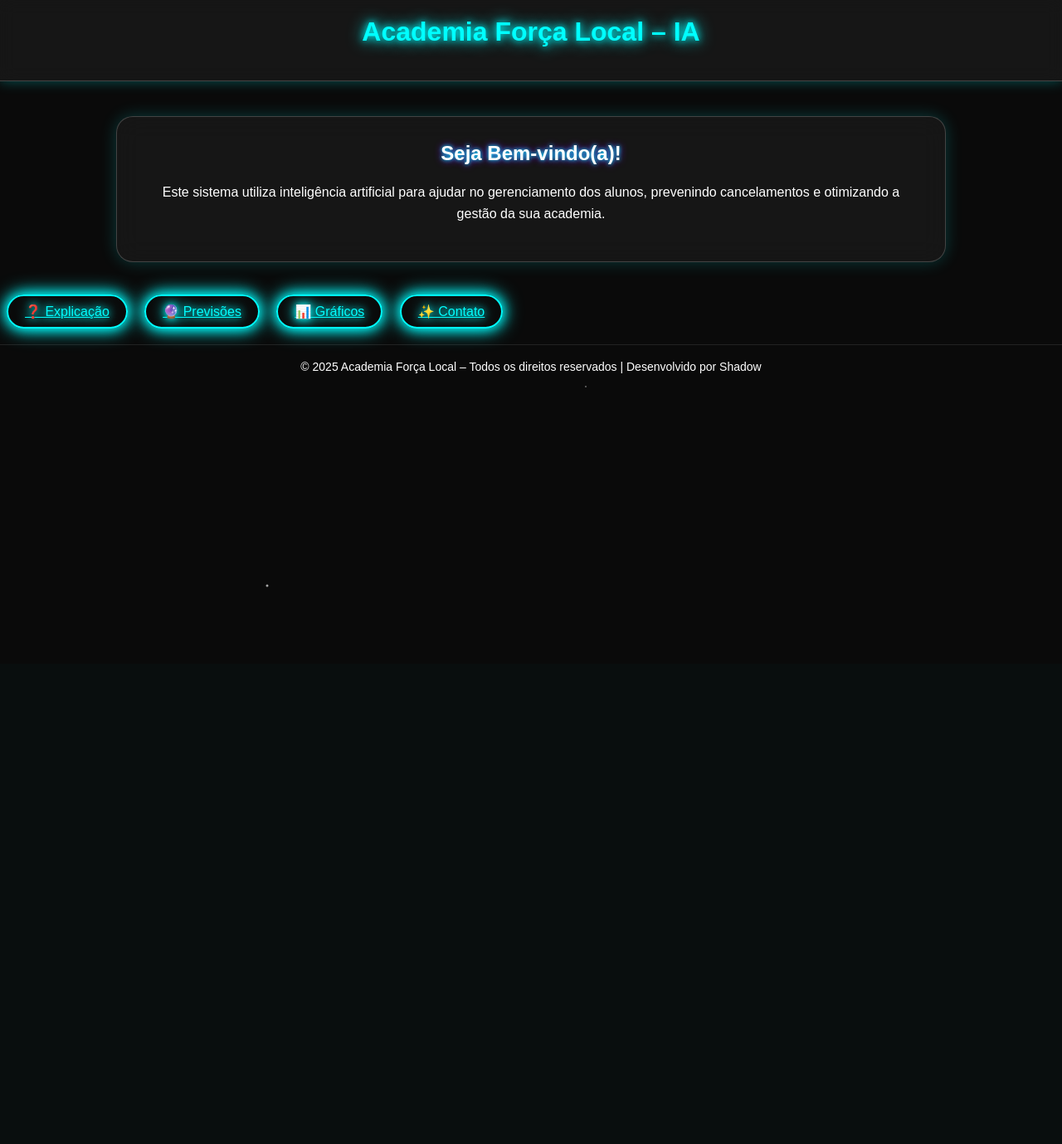
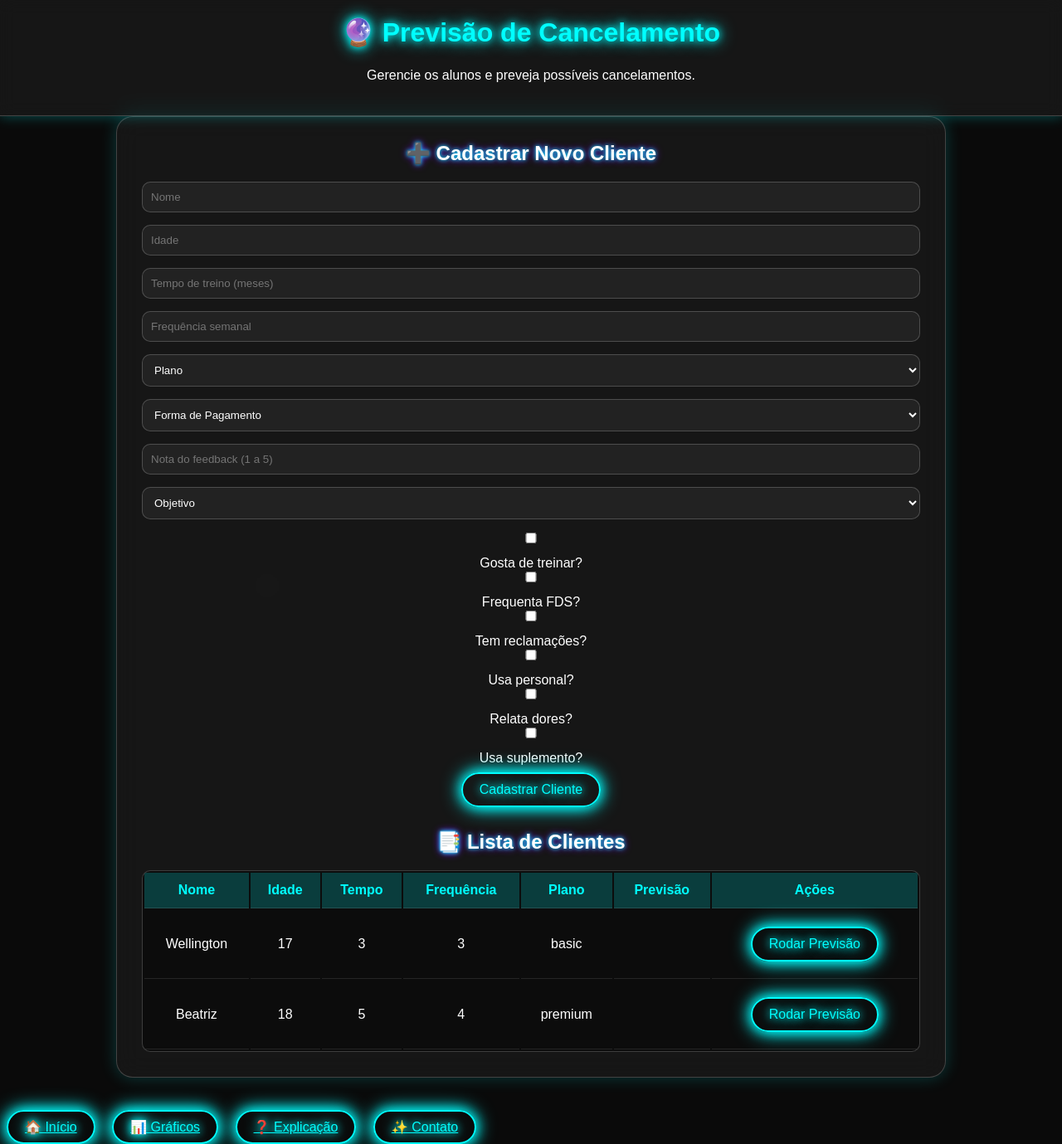
Before and after one commit to Wellington-v/projeto_final_academia_ia, a Flask app: page / in a window 1280 px wide. Shown: the whole page at 83% size. Before the commit the page ends 708 px from the top, so only its background shows below. Run offline with Flask 3, Linux system fonts and the light colour scheme.

Commit message:
melhoria nos codigos de templates, nova past criada e dados de banco de pessoas salvos

```diff
--- a/app.py
+++ b/app.py
@@ -11,6 +11,7 @@ app = Flask(__name__)
 # ==========================
 app.config['SQLALCHEMY_DATABASE_URI'] = 'sqlite:///academia.db'
 app.config['SQLALCHEMY_TRACK_MODIFICATIONS'] = False
+
 db = SQLAlchemy(app)
 
 # ==========================
@@ -23,6 +24,15 @@ class Cliente(db.Model):
     tempo = db.Column(db.Integer, nullable=False)
     frequencia = db.Column(db.Integer, nullable=False)
     plano = db.Column(db.String(50), nullable=False)
+    forma_pagamento = db.Column(db.String(50), nullable=False)
+    feedback = db.Column(db.Integer, nullable=False)
+    objetivo = db.Column(db.String(50), nullable=False)
+    gosta_treino = db.Column(db.Integer, nullable=False)
+    frequenta_fds = db.Column(db.Integer, nullable=False)
+    reclamacoes = db.Column(db.Integer, nullable=False)
+    usa_personal = db.Column(db.Integer, nullable=False)
+    tem_dores = db.Column(db.Integer, nullable=False)
+    usa_suplemento = db.Column(db.Integer, nullable=False)
     previsao = db.Column(db.String(100), nullable=True)
 
 # ==========================
@@ -44,34 +54,15 @@ except Exception as e:
 # ==========================
 @app.route('/')
 def home():
-    return render_template('home.html')
-
-@app.route('/explicacao')
-def explicacao():
-    return render_template('explicacao.html')
-
-@app.route('/contato')
-def contato():
-    return render_template('contato.html')
+    clientes = Cliente.query.all()
+    return render_template('index.html', clientes=clientes)
 
 @app.route('/graficos')
 def graficos():
     clientes = Cliente.query.all()
-
     risco = sum(1 for c in clientes if c.previsao and '⚠️' in c.previsao)
     seguro = sum(1 for c in clientes if c.previsao and '✅' in c.previsao)
-
-    return render_template(
-        'graficos.html',
-        dados=clientes,
-        risco=risco,
-        seguro=seguro
-    )
-
-@app.route('/previsao')
-def previsao():
-    clientes = Cliente.query.all()
-    return render_template('index.html', clientes=clientes)
+    return render_template('graficos.html', dados=clientes, risco=risco, seguro=seguro)
 
 # ==========================
 # 🔥 API — CADASTRO CLIENTE
@@ -86,31 +77,21 @@ def add_cliente():
         tempo=data['tempo'],
         frequencia=data['frequencia'],
         plano=data['plano'],
+        forma_pagamento=data['forma_pagamento'],
+        feedback=data['feedback'],
+        objetivo=data['objetivo'],
+        gosta_treino=data['gosta_treino'],
+        frequenta_fds=data['frequenta_fds'],
+        reclamacoes=data['reclamacoes'],
+        usa_personal=data['usa_personal'],
+        tem_dores=data['tem_dores'],
+        usa_suplemento=data['usa_suplemento'],
         previsao=""
     )
     db.session.add(cliente)
     db.session.commit()
 
     return jsonify({'message': 'Cliente cadastrado com sucesso'})
-
-# ==========================
-# 🔥 API — LISTAR CLIENTES
-# ==========================
-@app.route('/clientes')
-def listar_clientes():
-    clientes = Cliente.query.all()
-    output = []
-    for c in clientes:
-        output.append({
-            'id': c.id,
-            'nome': c.nome,
-            'idade': c.idade,
-            'tempo': c.tempo,
-            'frequencia': c.frequencia,
-            'plano': c.plano,
-            'previsao': c.previsao
-        })
-    return jsonify(output)
 
 # ==========================
 # 🔥 API — FAZER PREVISÃO
@@ -126,9 +107,21 @@ def predict(cliente_id):
         return jsonify({'erro': 'Cliente não encontrado'}), 404
 
     try:
-        features = np.array([[cliente.idade, cliente.tempo, cliente.frequencia, 1 if cliente.plano.lower() == 'premium' else 0]])
+        features = np.array([[
+            cliente.idade, cliente.tempo, cliente.frequencia,
+            1 if cliente.plano.lower() == 'premium' else 0,
+            1 if cliente.forma_pagamento.lower() == 'trimestral' else (2 if cliente.forma_pagamento.lower() == 'anual' else 0),
+            cliente.feedback,
+            {'emagrecimento': 0, 'hipertrofia': 1, 'resistência': 2, 'saúde': 3}.get(cliente.objetivo.lower(), 0),
+            cliente.gosta_treino,
+            cliente.frequenta_fds,
+            cliente.reclamacoes,
+            cliente.usa_personal,
+            cliente.tem_dores,
+            cliente.usa_suplemento
+        ]])
+
         features_scaled = scaler.transform(features)
-
         resultado = modelo.predict(features_scaled)[0]
         probabilidade = modelo.predict_proba(features_scaled)[0]
         prob_cancelamento = round(probabilidade[1] * 100, 2)
--- a/templates/index.html
+++ b/templates/index.html
@@ -19,7 +19,6 @@
 
     <main class="container">
 
-        <!-- Formulário de Cadastro -->
         <h2>➕ Cadastrar Novo Cliente</h2>
         <form id="formCadastro">
             <input type="text" id="nome" placeholder="Nome" required>
@@ -27,21 +26,42 @@
             <input type="number" id="tempo" placeholder="Tempo de treino (meses)" required>
             <input type="number" id="frequencia" placeholder="Frequência semanal" required>
             <select id="plano" required>
-                <option value="">Selecione o plano</option>
+                <option value="">Plano</option>
                 <option value="basic">Basic</option>
                 <option value="premium">Premium</option>
             </select>
+            <select id="forma_pagamento" required>
+                <option value="">Forma de Pagamento</option>
+                <option value="mensal">Mensal</option>
+                <option value="trimestral">Trimestral</option>
+                <option value="anual">Anual</option>
+            </select>
+            <input type="number" id="feedback" placeholder="Nota do feedback (1 a 5)" required>
+            <select id="objetivo" required>
+                <option value="">Objetivo</option>
+                <option value="emagrecimento">Emagrecimento</option>
+                <option value="hipertrofia">Hipertrofia</option>
+                <option value="resistência">Resistência</option>
+                <option value="saúde">Saúde</option>
+            </select>
+            <label><input type="checkbox" id="gosta_treino"> Gosta de treinar?</label><br>
+            <label><input type="checkbox" id="frequenta_fds"> Frequenta FDS?</label><br>
+            <label><input type="checkbox" id="reclamacoes"> Tem reclamações?</label><br>
+            <label><input type="checkbox" id="usa_personal"> Usa personal?</label><br>
+            <label><input type="checkbox" id="tem_dores"> Relata dores?</label><br>
+            <label><input type="checkbox" id="usa_suplemento"> Usa suplemento?</label><br>
             <button type="submit" class="btn">Cadastrar Cliente</button>
         </form>
 
-        <!-- Tabela de Clientes -->
+        <div id="resultadoPrevisao" style="margin-top: 20px; font-size: 18px;"></div>
+
         <h2>📑 Lista de Clientes</h2>
         <table>
             <thead>
                 <tr>
                     <th>Nome</th>
                     <th>Idade</th>
-                    <th>Tempo (meses)</th>
+                    <th>Tempo</th>
                     <th>Frequência</th>
                     <th>Plano</th>
                     <th>Previsão</th>
@@ -57,9 +77,7 @@
                     <td>{{ cliente.frequencia }}</td>
                     <td>{{ cliente.plano }}</td>
                     <td>{{ cliente.previsao or '' }}</td>
-                    <td>
-                        <button class="btn" onclick="rodarPrevisao({{ cliente.id }})">Rodar Previsão</button>
-                    </td>
+                    <td><button class="btn rodar-btn" data-id="{{ cliente.id }}">Rodar Previsão</button></td>
                 </tr>
                 {% endfor %}
             </tbody>
@@ -75,7 +93,6 @@
     </div>
 
     <script>
-        // Cadastro de cliente
         $('#formCadastro').on('submit', function(e) {
             e.preventDefault();
             const data = {
@@ -83,7 +100,16 @@
                 idade: $('#idade').val(),
                 tempo: $('#tempo').val(),
                 frequencia: $('#frequencia').val(),
-                plano: $('#plano').val()
+                plano: $('#plano').val(),
+                forma_pagamento: $('#forma_pagamento').val(),
+                feedback: $('#feedback').val(),
+                objetivo: $('#objetivo').val(),
+                gosta_treino: $('#gosta_treino').is(':checked') ? 1 : 0,
+                frequenta_fds: $('#frequenta_fds').is(':checked') ? 1 : 0,
+                reclamacoes: $('#reclamacoes').is(':checked') ? 1 : 0,
+                usa_personal: $('#usa_personal').is(':checked') ? 1 : 0,
+                tem_dores: $('#tem_dores').is(':checked') ? 1 : 0,
+                usa_suplemento: $('#usa_suplemento').is(':checked') ? 1 : 0
             };
 
             fetch('/add_cliente', {
@@ -98,7 +124,11 @@
             });
         });
 
-        // Rodar previsão
+        $(document).on('click', '.rodar-btn', function () {
+            const id = $(this).data('id');
+            rodarPrevisao(id);
+        });
+
         function rodarPrevisao(clienteId) {
             fetch(`/predict/${clienteId}`, {
                 method: 'POST'
@@ -108,7 +138,7 @@
                 if (res.erro) {
                     alert('Erro: ' + res.erro);
                 } else {
-                    alert(res.previsao);
+                    document.getElementById('resultadoPrevisao').innerHTML = `🧠 Resultado: <strong>${res.previsao}</strong>`;
                     location.reload();
                 }
             });
```
Also changed, not shown: popular_banco.py (added, +48 -0 lines), templates/graficos.html (+35 -51 lines), database/clientes.db (added).
